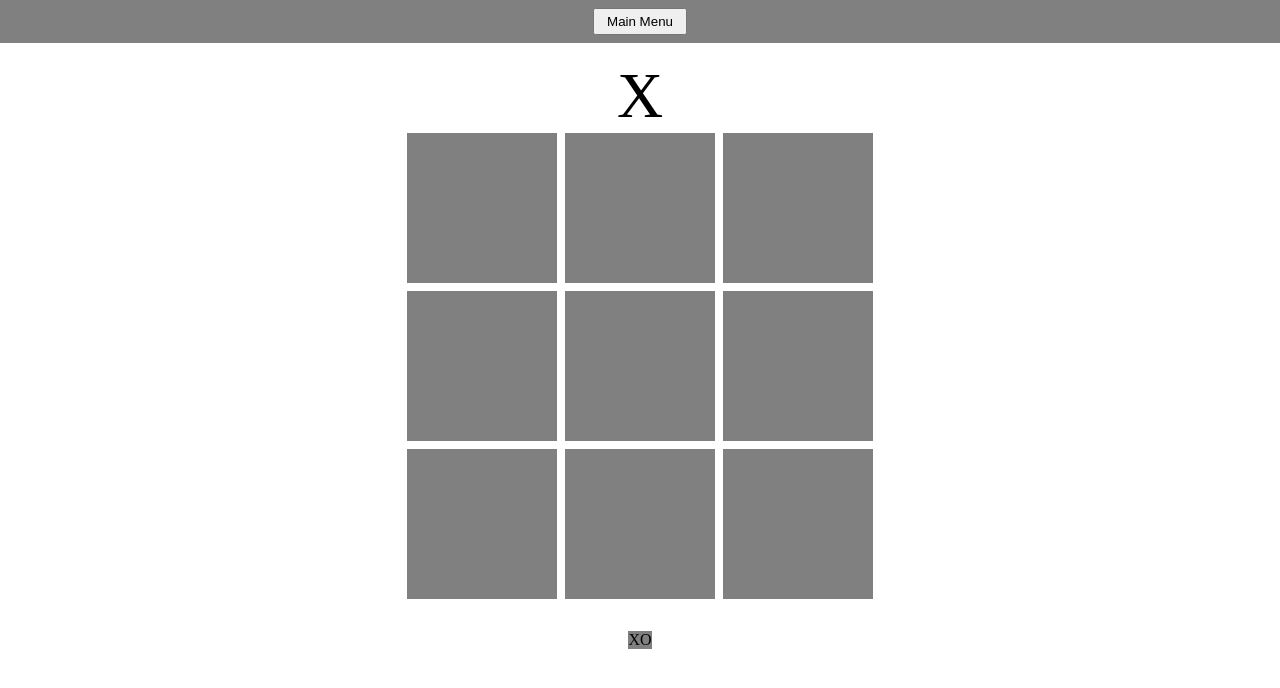
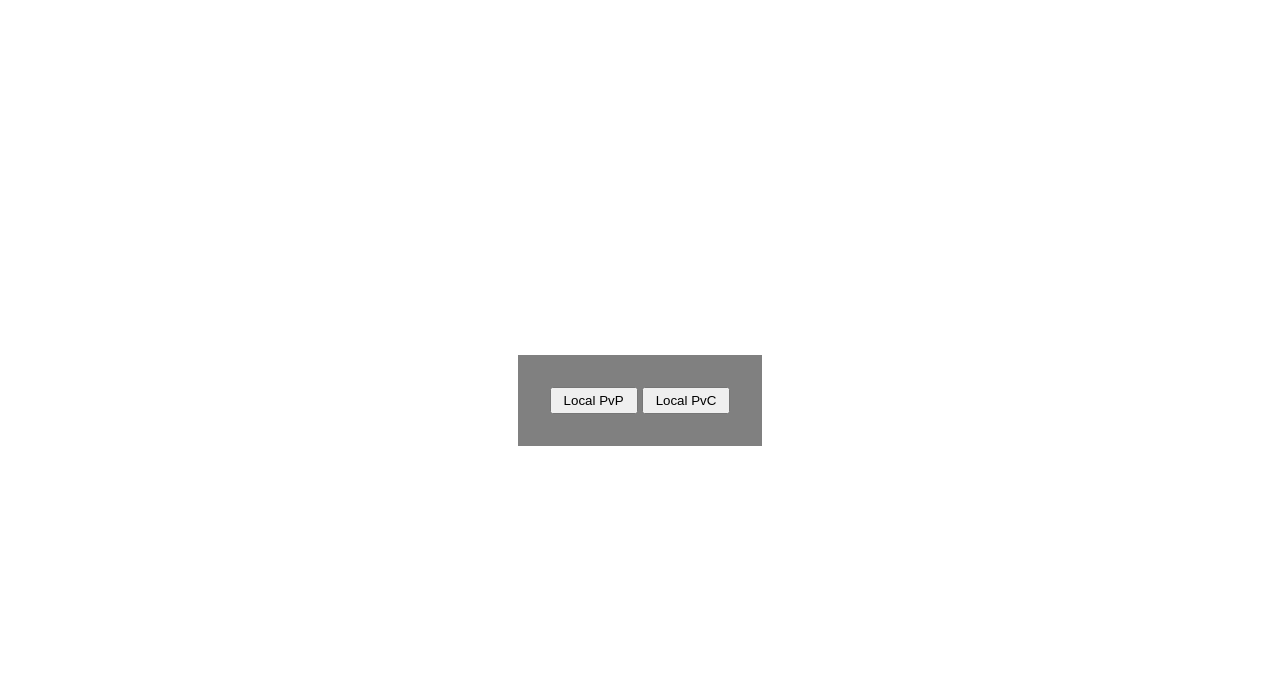
Before and after one commit to aberrantian/odin-tic-tac-toe, a plain HTML site: page index.html in a window 1280 px wide. Drawn offline with Linux system fonts and the light colour scheme.

Commit message:
setup main menu

```diff
--- a/index.html
+++ b/index.html
@@ -8,8 +8,13 @@
     <script src="./main.js" defer></script>
 </head>
 <body>
-    <div id="main-menu" class="screen" hidden></div>
-    <div id="game-board" class="screen">
+    <div id="main-menu" class="screen">
+        <div>
+            <button>Local PvP</button>
+            <button>Local PvC</button>
+        </div>
+    </div>
+    <div id="game-board" class="screen" hidden>
         <div id="nav-bar">
             <button id="main-menu-btn">Main Menu</button>
         </div>
--- a/style.css
+++ b/style.css
@@ -29,6 +29,15 @@ body {
 button {
     text-align: center;
     padding: 4px 12px;
+}
+
+#main-menu {
+    justify-content: center;
+}
+
+#main-menu > div {
+    background-color: grey;
+    padding: 32px;
 }
 
 #nav-bar {
```
